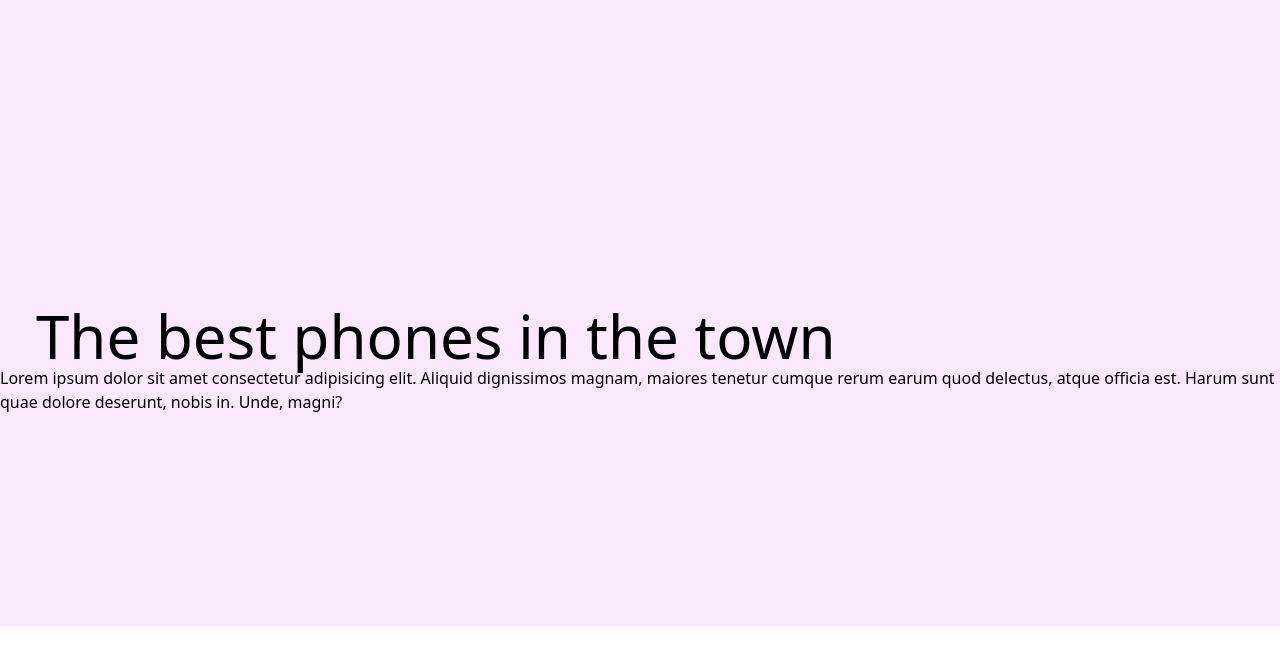
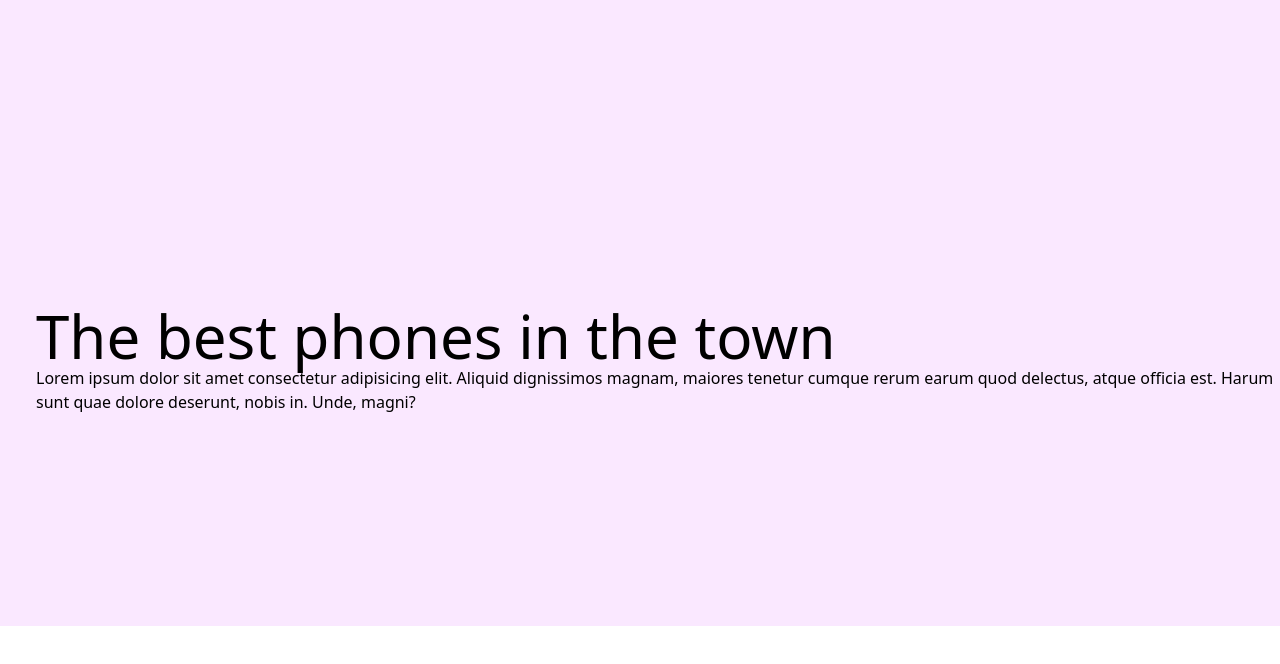
Before and after one commit to ApurbaKumarMajumder/Harkirat-Singh-MERN-Stack-Course, a website: page landing.html in a window 1280 px wide. Shown: the part 70-734 px from the top of the page. Drawn offline with nearby package versions, Linux system fonts and the light colour scheme.

Commit message:
added readme

```diff
--- a/landing.html
+++ b/landing.html
@@ -18,8 +18,8 @@
         </ul>
     </nav>
     <main>
-        <div class="main bg-fuchsia-100 h-96 py-80">
-            <div class="text-6xl pl-9">
+        <div class="main bg-fuchsia-100 pl-9 h-96 py-80">
+            <div class="text-6xl">
                 The best phones in the town
             </div>
             <p>
```
Also changed, not shown: Readme.md (added).
